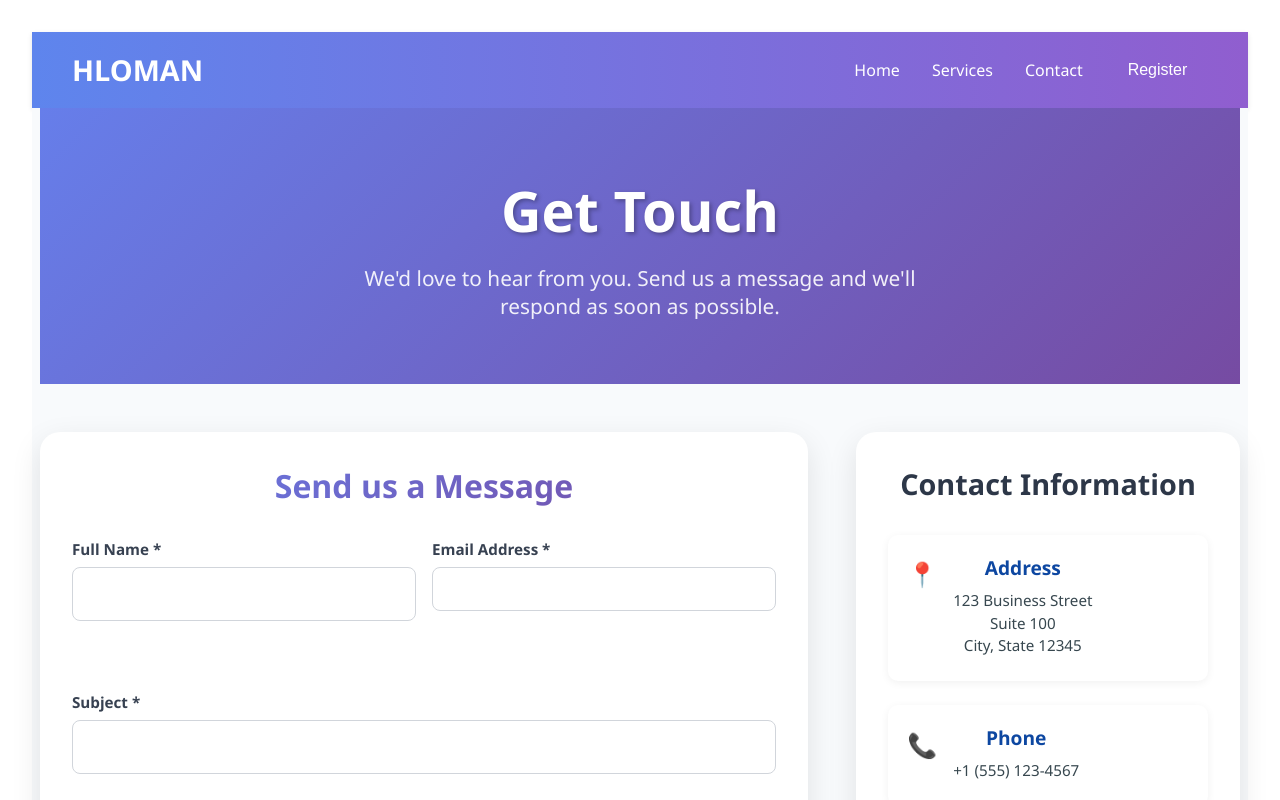
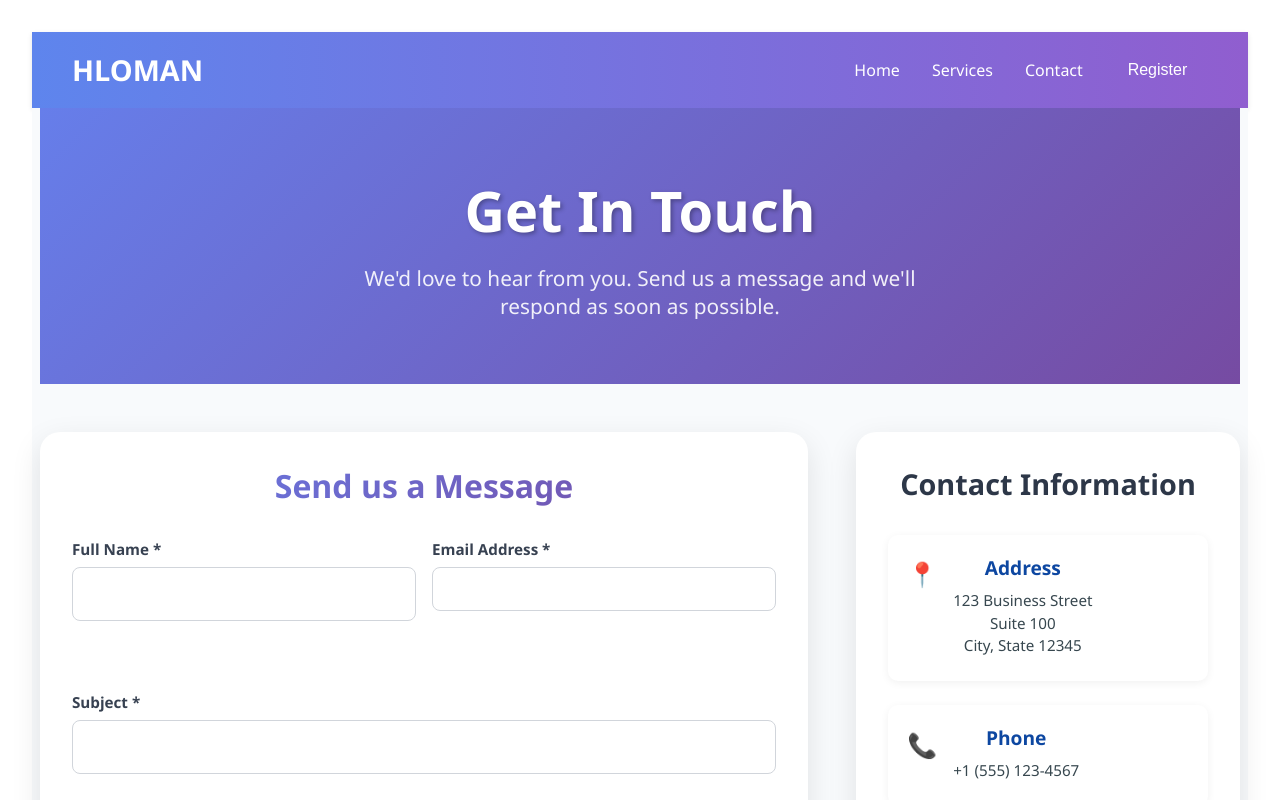
Before and after one commit to TanishKumari/hloman_project, a React (Vite) app: page /contact in a window 1280 px wide. Shown: the top 800 px of the page. Built offline with nearby package versions, Linux system fonts and the light colour scheme.

Commit message:
Update ContactPage.jsx

```diff
--- a/src/pages/ContactPage.jsx
+++ b/src/pages/ContactPage.jsx
@@ -39,7 +39,7 @@ const ContactPage = () => {
       <div className="container">
         {/* Hero Section */}
         <section className="contact-hero">
-          <h1>Get  Touch</h1>
+          <h1>Get In Touch</h1>
           <p>We'd love to hear from you. Send us a message and we'll respond as soon as possible.
 
           </p>
```
